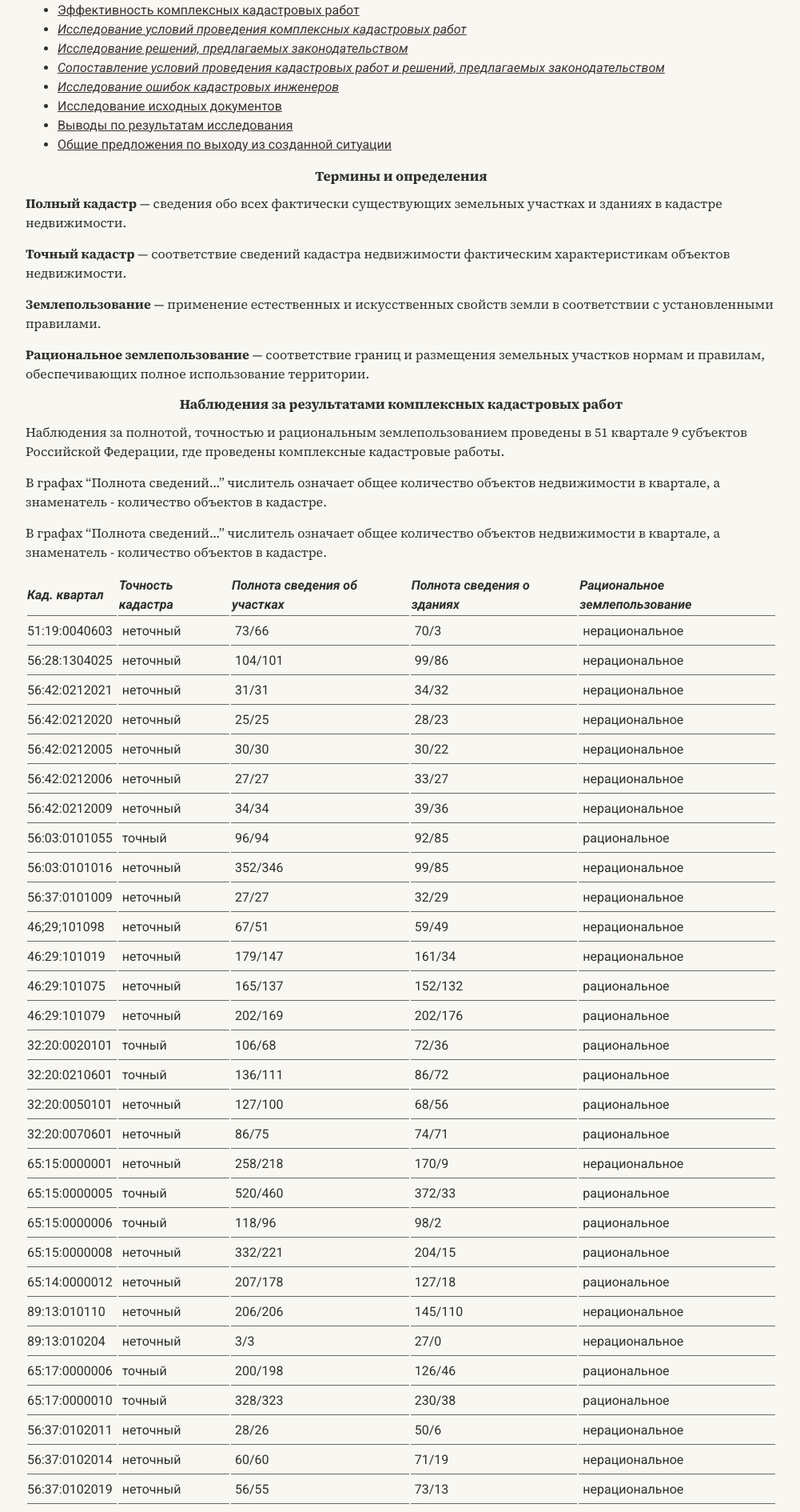
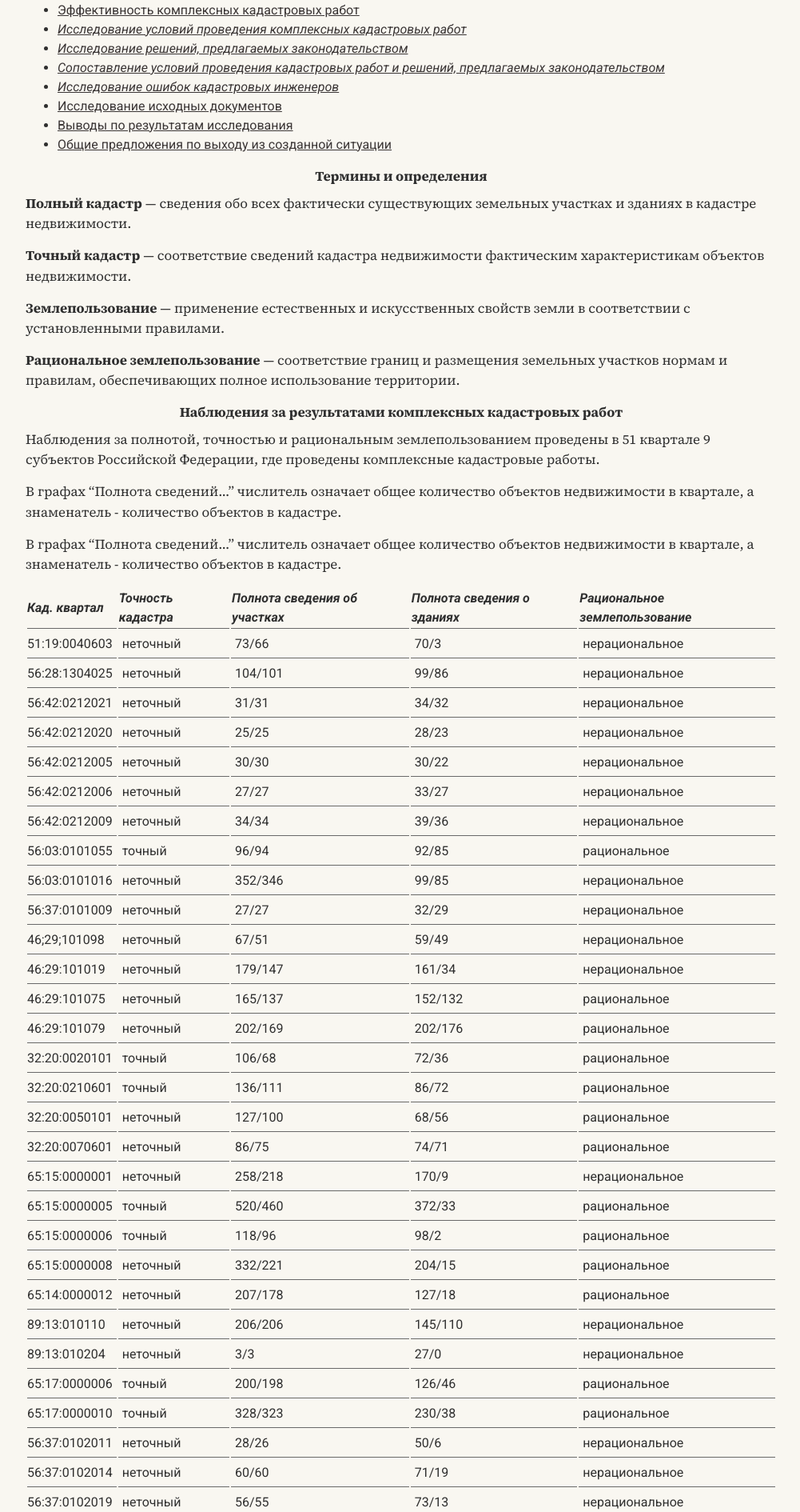
Before and after one commit to SergSi/land-use-art, a Jekyll site: the page built from _materials/2023-11-27-report-kkr.md, in a window 1280 px wide. Shown: the part 434-2324 px from the top of the page at 80% size, without its empty margins (138-1139 px from the left). Built offline with Jekyll 4.4.1, drawn with Linux system fonts in a browser that asks for light colours; some web fonts are replaced.

Commit message:
Update doc.html

```diff
--- a/_layouts/doc.html
+++ b/_layouts/doc.html
@@ -3,10 +3,10 @@
   <head>
     {% include header.html %}
     <style>
-     p,  h1, h2, h3 {
-        font-family: 'Source Serif 4', serif;}
-      h1, h2, h3 {
-        font-size: 105%;
+     p, h1, h2, h3 {
+      font-family: 'Source Serif 4', serif;
+      font-size: 105%;}
+     h1, h2, h3 {
         line-height: 140%;
         font-weight: 700;}
     </style>
```
